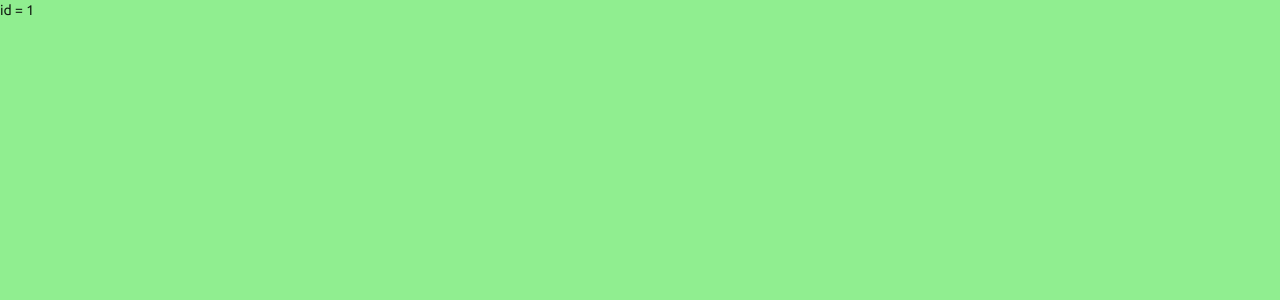
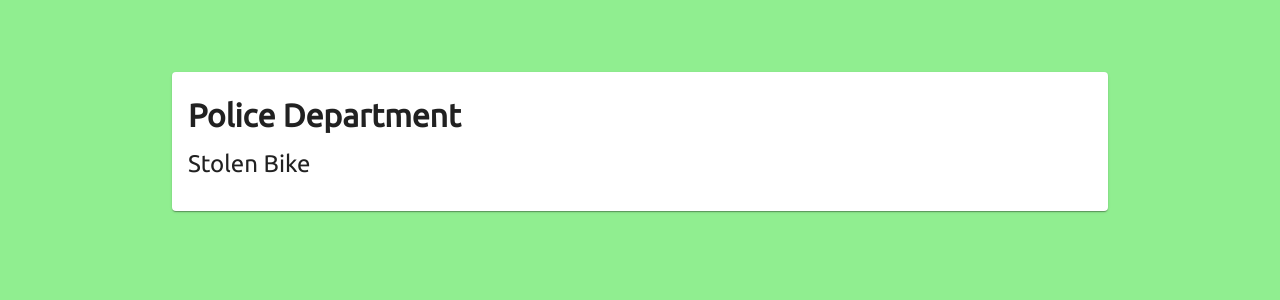
Before and after one commit to yeukfei02/stolenBike, a React (Create React App) app: page /case/1 in a window 1280 px wide. Shown: the top 300 px of the page. Built offline with nearby package versions, Linux system fonts and the light colour scheme; no server answers.

Commit message:
feature/create-project-structure-#1: add StolenBikeDetails page

```diff
--- a/src/components/mainPage/MainPage.tsx
+++ b/src/components/mainPage/MainPage.tsx
@@ -193,7 +193,7 @@ function MainPage() {
       <div className="mt-5 mb-3 d-flex justify-content-center">
         <Paper className={`${classes.root} w-75 mx-4`}>
           <div className="h2"><b>Police Department</b></div>
-          <div className="h4">Stolen Bike</div>
+          <div className="mt-3 h4">Stolen Bike</div>
           <Grid container spacing={3}>
             <Grid item xs={6} sm={3}>
               <TextField
--- a/src/components/stolenBikeDetails/StolenBikeDetails.tsx
+++ b/src/components/stolenBikeDetails/StolenBikeDetails.tsx
@@ -1,24 +1,83 @@
-import React from 'react';
+import React, { useState, useEffect } from 'react';
+import { makeStyles, createStyles, Theme } from '@material-ui/core/styles';
+import Paper from '@material-ui/core/Paper';
+import Button from '@material-ui/core/Button';
 import { withRouter } from "react-router";
+import { useHistory } from "react-router-dom";
 import axios from 'axios';
 
 const ROOT_URL = "https://bikewise.org/api/v2";
 
-async function getIncidentById(queryData: any, id: string) {
-  const response = await axios.get(`${ROOT_URL}/incidents/${id}`,
-    {
-      params: queryData
-    }
-  );
+async function getIncidentById(id: string) {
+  const response = await axios.get(`${ROOT_URL}/incidents/${id}`);
   return response;
 }
 
+const useStyles = makeStyles((theme: Theme) =>
+  createStyles({
+    root: {
+      padding: theme.spacing(3, 2),
+    },
+  }),
+);
+
 function StolenBikeDetails(props: any) {
+  const classes = useStyles();
+  const history = useHistory();
+
+  const [stolenBikeDetails, setStolenBikeDetails] = useState<any>(null);
+
   const id = props.match.params.id;
 
+  useEffect(() => {
+    if (id) {
+      const result = getIncidentById(id);
+      result
+        .then((response) => {
+          if (response && response.data)
+            setStolenBikeDetails(response.data.incident);
+        })
+        .catch((e) => {
+          console.log("error = ", e.message);
+        });
+    }
+  }, [id]);
+
+  const renderStolenBikeDetailsDiv = () => {
+    let stolenBikeDetailsDiv = null;
+
+    if (stolenBikeDetails) {
+      stolenBikeDetailsDiv = (
+        <div className="my-3">
+          <div className="h5"><b>{stolenBikeDetails.title}</b></div>
+          <div className="h6">{stolenBikeDetails.address}</div>
+          <div className="mt-5">
+            <div className="h5"><b>DESCRIPTION OF INCIDENT</b></div>
+            <div className="h6">{stolenBikeDetails.description}</div>
+          </div>
+          <Button className="mt-2" variant="contained" color="primary" size="large" onClick={handleBack}>
+            Back
+          </Button>
+        </div>
+      )
+    }
+
+    return stolenBikeDetailsDiv;
+  }
+
+  const handleBack = () => {
+    history.push(`/`);
+  }
+
   return (
-    <div>
-      id = {id}
+    <div className={classes.root}>
+      <div className="mt-5 mb-3 d-flex justify-content-center">
+        <Paper className={`${classes.root} w-75 mx-4`}>
+          <div className="h2"><b>Police Department</b></div>
+          <div className="mt-3 h4">Stolen Bike</div>
+          {renderStolenBikeDetailsDiv()}
+        </Paper>
+      </div>
     </div>
   );
 }
```
